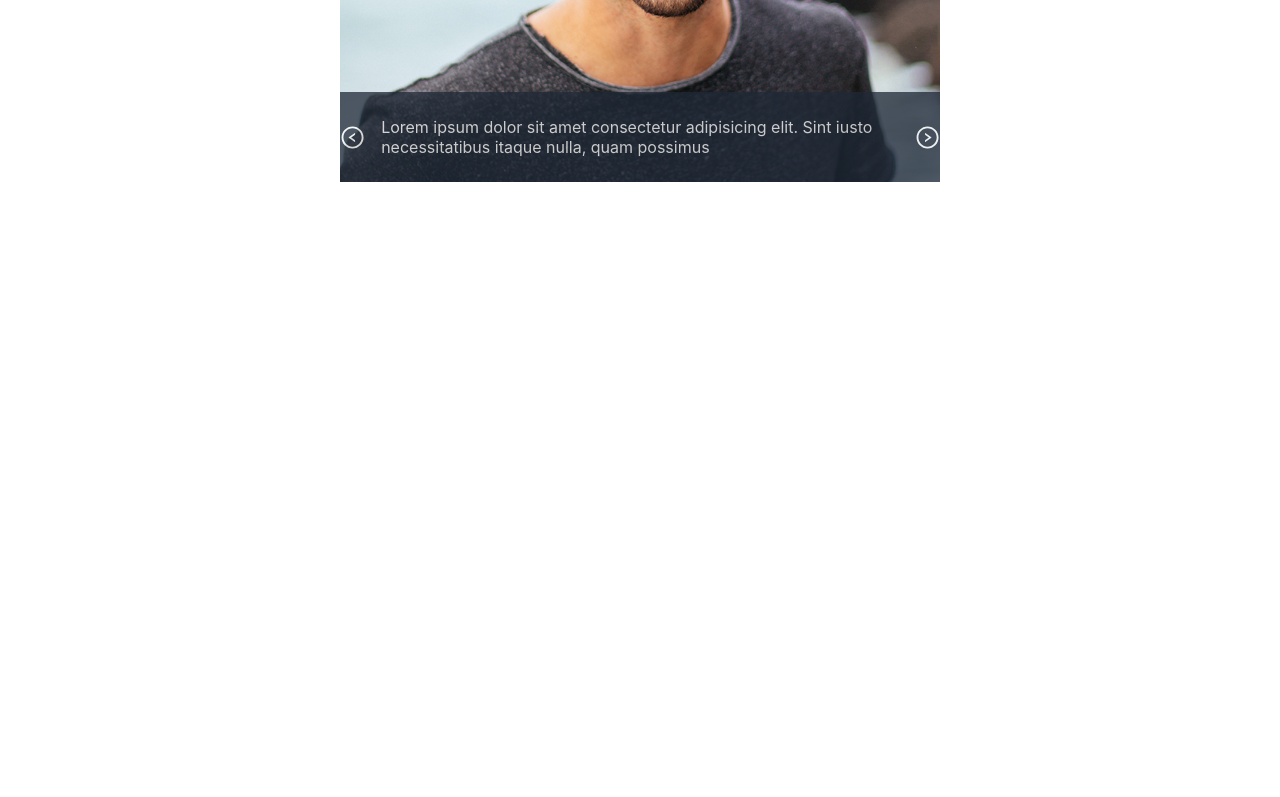
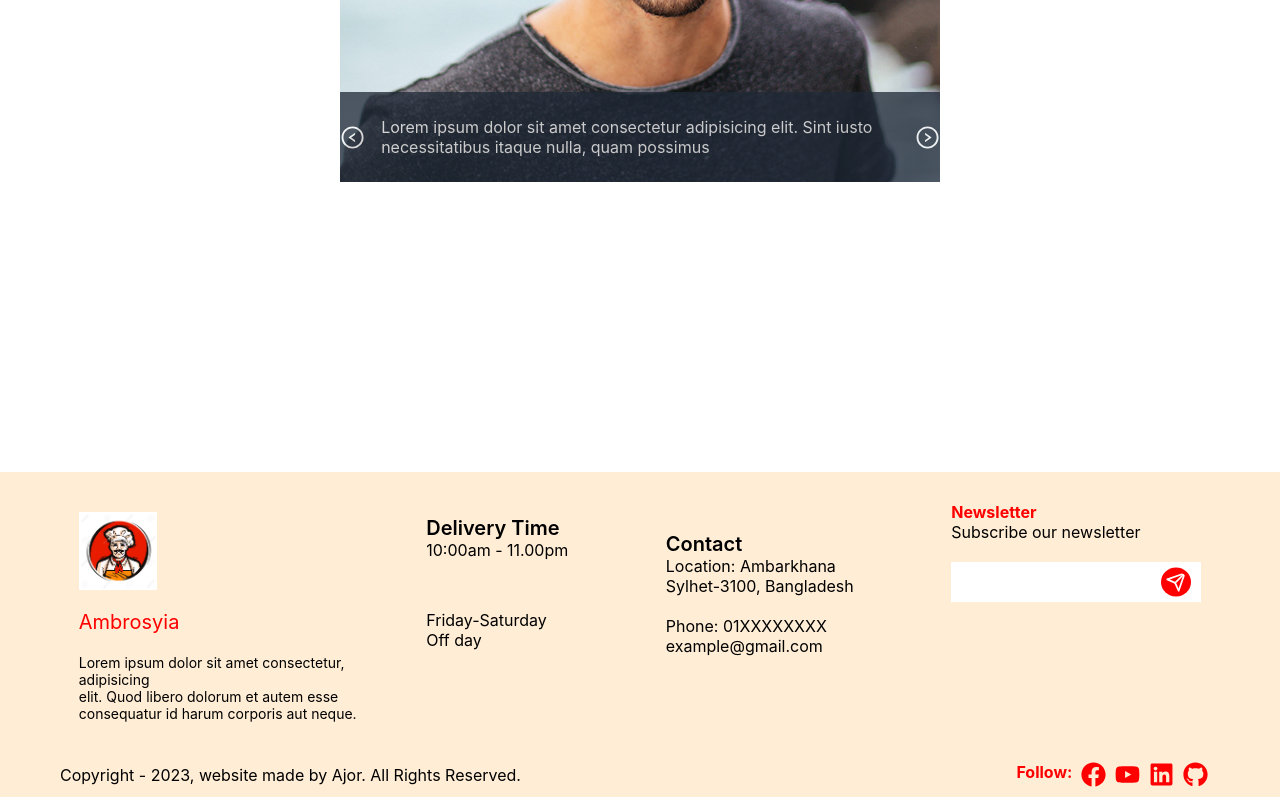
Before and after one commit to krka1309/Food_Application_ReactJs, a React (Create React App) app: page / in a window 1280 px wide. Shown: the part 3518-4315 px from the top of the page. Before the commit the page ends 3790 px from the top, so only its background shows below. Built offline with nearby package versions, Linux system fonts and the light colour scheme.

Commit message:
home page completed

```diff
--- a/src/pages/contact/contact.css
+++ b/src/pages/contact/contact.css
@@ -0,0 +1,157 @@
+.contactMainDiv {
+  /* display: flex; */
+  background-color: rgb(255 237 213);
+  height: 400px;
+  margin-top: 200px;
+  flex-direction: column;
+  justify-content: space-around;
+}
+.childDiv11 {
+  margin-left: 30px;
+  display: flex;
+  /* position: absolute; */
+  width: 200px;
+  flex-direction: column;
+  justify-content: flex-start;
+  /* background-color: red; */
+}
+.childDiv2 {
+  display: flex;
+  flex-direction: column;
+  flex-wrap: nowrap;
+  /* background-color: green; */
+}
+.childDiv3 {
+  margin-top: 60px;
+  display: flex;
+  flex-direction: column;
+}
+.childDiv4 {
+  margin-top: 30px;
+  margin-right: 30px;
+}
+.restaurantImg1 {
+  margin-bottom: 20px;
+  width: 78px;
+  height: 78px;
+}
+.contactMainDiv1 {
+  display: flex;
+  justify-content: space-around;
+}
+.childDiv12 {
+  margin-top: 40px;
+  width: 320px;
+  display: flex;
+  flex-direction: column;
+  flex-wrap: nowrap;
+}
+.AmbrosyiaT {
+  color: red;
+  margin-bottom: 20px;
+  font-size: 20px;
+}
+.copyright {
+  margin-top: 40px;
+  font-size: 14px;
+  margin-left: -61px;
+  white-space: nowrap;
+}
+.parag {
+  font-size: 14px;
+}
+.childDiv2 {
+  display: flex;
+  margin-top: 44px;
+  margin-left: 50px;
+  justify-content: flex-start;
+  flex-direction: column;
+  flex-wrap: nowrap;
+}
+.childDiv21 {
+  display: flex;
+  /* justify-content: flex-start; */
+  flex-direction: column;
+  flex-wrap: nowrap;
+}
+.deli {
+  font-size: 20px;
+  font-weight: 600;
+}
+.time {
+  margin-top: 50px;
+}
+.childDiv31 {
+  display: flex;
+  flex-direction: column;
+}
+.contact {
+  font-size: 20px;
+  font-weight: 600;
+}
+.location {
+  margin-bottom: 20px;
+}
+.inputtag {
+  height: 40px;
+  width: 250px;
+  border: none;
+}
+.Newsletter {
+  font-weight: 700;
+  margin-top: 30px;
+  margin-bottom: 20px;
+  color: red;
+}
+.pcontact {
+  margin-bottom: 20px;
+}
+.iconsYo {
+  display: flex;
+  margin-top: 40px;
+  width: 90%;
+  margin-left: 30px;
+  margin-right: 30px;
+  align-items: center;
+  justify-content: space-between;
+  margin-left: 60px;
+}
+.iconsDi {
+  color: red;
+  width: 200px;
+  display: flex;
+  justify-content: space-around;
+}
+.widthIc {
+  width: 25px;
+  height: 25px;
+}
+.follow {
+  font-weight: 700;
+}
+.inputContainer {
+  position: relative;
+  display: inline-block;
+}
+.inputtag {
+  width: 250px;
+  padding-right: 30px; /* Adjust the padding to make space for the icon */
+  box-sizing: border-box; /* Ensure padding is included in the total width */
+}
+.sendIcon {
+  position: absolute;
+  right: 10px;
+  top: 50%;
+  width: 22px;
+  padding: 4px;
+  height: 21px;
+  border-radius: 50%;
+  background-color: red;
+  transform: translateY(-50%);
+  cursor: pointer;
+  color: white;
+}
+
+.sendIcon:hover {
+  color: red;
+}
--- a/src/pages/contact/contact.js
+++ b/src/pages/contact/contact.js
@@ -1,7 +1,78 @@
 import React from "react";
-
+import "./contact.css";
+import restaurant from "../../assets/images/resturant.jpeg";
+import { FiSend } from "react-icons/fi";
+import { FaFacebook } from "react-icons/fa";
+import { FaYoutube } from "react-icons/fa";
+import { FaLinkedin } from "react-icons/fa";
+import { FaGithub } from "react-icons/fa";
 const Contact = () => {
-  return <div>Contact Us</div>;
+  return (
+    <div className="contactMainDiv">
+      <div className="contactMainDiv1">
+        <div className="childDiv11">
+          <div className="childDiv12">
+            <img src={restaurant} alt="" className="restaurantImg1" />
+            <span className="AmbrosyiaT">Ambrosyia</span>
+            <p className="parag">
+              Lorem ipsum dolor sit amet consectetur, adipisicing <br />
+              elit. Quod libero dolorum et autem esse <br /> consequatur id
+              harum corporis aut neque.
+            </p>
+          </div>
+        </div>
+        <div className="childDiv2">
+          <div className="childDiv21">
+            <p>
+              <span className="deli">Delivery Time</span> <br />
+              <span>10:00am - 11.00pm</span>
+            </p>
+            <p className="time">
+              Friday-Saturday <br /> Off day
+            </p>
+          </div>
+        </div>
+        <div className="childDiv3">
+          <div className="childDiv31">
+            <span className="contact">Contact</span>
+            <span className="location">
+              Location: Ambarkhana
+              <br />
+              Sylhet-3100, Bangladesh <br />
+            </span>
+            Phone: 01XXXXXXXX <br />
+            example@gmail.com
+          </div>
+        </div>
+        <div className="childDiv4">
+          <div className="childDiv41">
+            <p className="pcontact">
+              <span className="Newsletter">Newsletter</span> <br />
+              Subscribe our newsletter
+            </p>
+            <div className="inputContainer">
+              <input type="input" className="inputtag" />{" "}
+              <FiSend className="sendIcon" />
+            </div>
+          </div>
+        </div>
+      </div>
+      <div className="iconsYo">
+        <div>
+          <p className="">
+            Copyright - 2023, website made by Ajor. All Rights Reserved.
+          </p>
+        </div>
+        <div className="iconsDi">
+          <span className="follow">Follow:</span>
+          <FaFacebook className="widthIc" />
+          <FaYoutube className="widthIc" />
+          <FaLinkedin className="widthIc" />
+          <FaGithub className="widthIc" />
+        </div>
+      </div>
+    </div>
+  );
 };
 
 export default Contact;
--- a/src/pages/home/home.js
+++ b/src/pages/home/home.js
@@ -10,6 +10,7 @@ import Delivery from "../hero/delivery";
 import Products from "../../components/productsCard/products";
 import Ambrosiya from "../Ambrosiya/ambrosiya";
 import Reviews from "../reviews/reviews";
+import Contact from "../contact/contact";
 
 const Home = () => {
   const [allProducts, setAllProducts] = useState(products);
@@ -45,6 +46,7 @@ const Home = () => {
       </div>
       <Ambrosiya />
       <Reviews />
+      <Contact />
     </div>
   );
 };
```
